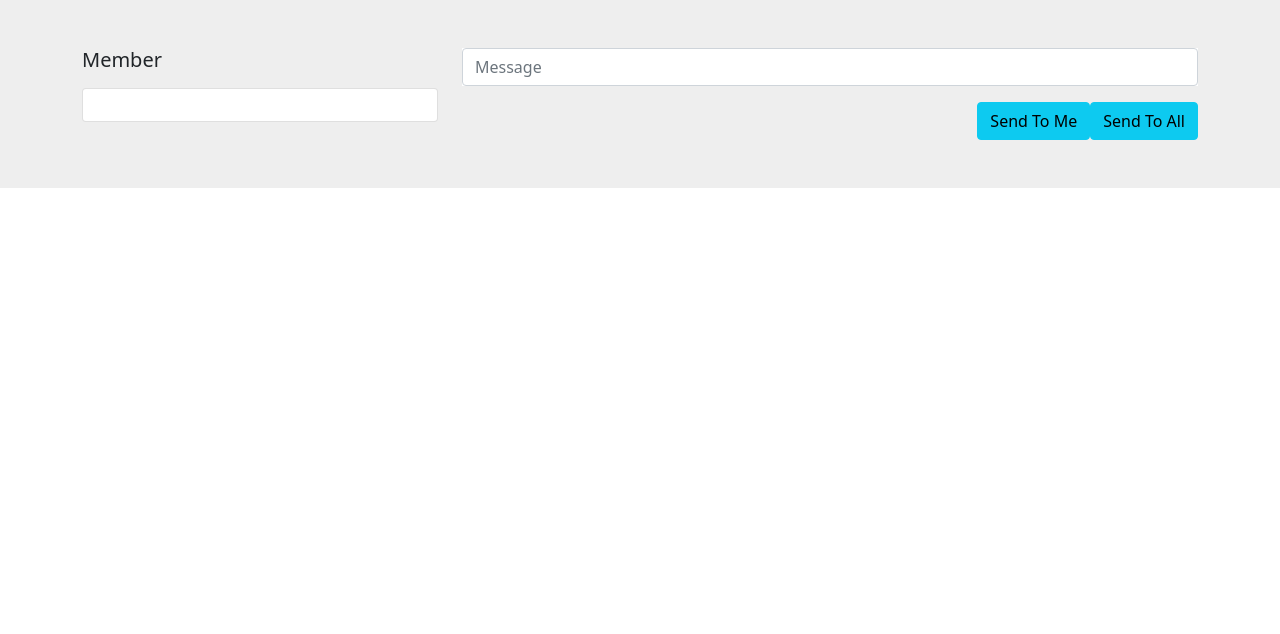
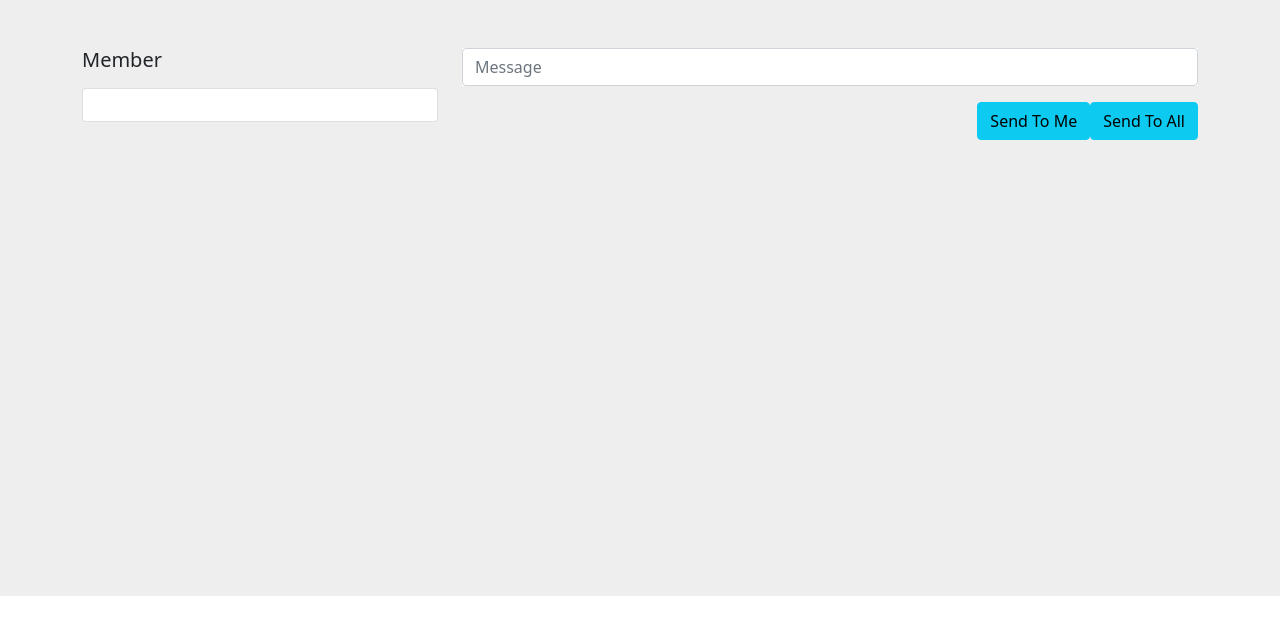
Before and after one commit to shivamottaghi/chatroom-exercise, a plain HTML site: page client/index.html in a window 1280 px wide. Both pictures are taken after a click on the button "Login". Drawn offline with nearby package versions, Linux system fonts and the light colour scheme; no server answers.

Commit message:
add overflow scroll and max-height to message box and userbox

```diff
--- a/client/index.html
+++ b/client/index.html
@@ -20,8 +20,8 @@
                 <button class="btn btn-info" id="login">Login</button>
             </div>
         </div>
-        <div class="row d-none" id="displayUsers">
-            <div class="col-md-6 col-lg-5 col-xl-4 mb-4 mb-md-0">
+        <div class="row d-none page-content-row" id="displayUsers">
+            <div class="col-md-6 col-lg-5 col-xl-4 mb-4 mb-md-0 the-cols">
                 <h5 class="font-weight-bold mb-3 text-center text-lg-start">Member</h5>
                 <div class="card">
                     <div class="card-body">
@@ -31,8 +31,8 @@
                     </div>
                 </div>
             </div>
-            <div class="col-md-6 col-lg-7 col-xl-8">
-                <ul class="list-unstyled d-none" id="chatBoxRow" >
+            <div class="col-md-6 col-lg-7 col-xl-8 the-cols">
+                <ul class="list-unstyled d-none" id="chatBoxRow">
                     <li class="bg-white mb-3" >
                         <div class="form-outline">
                             <input type="text" class="form-control" placeholder="Message" id="message">
--- a/client/style.css
+++ b/client/style.css
@@ -0,0 +1,5 @@
+ .the-cols{
+    min-height: 500px;
+    max-height: 500px;
+    overflow: scroll;
+}
```
